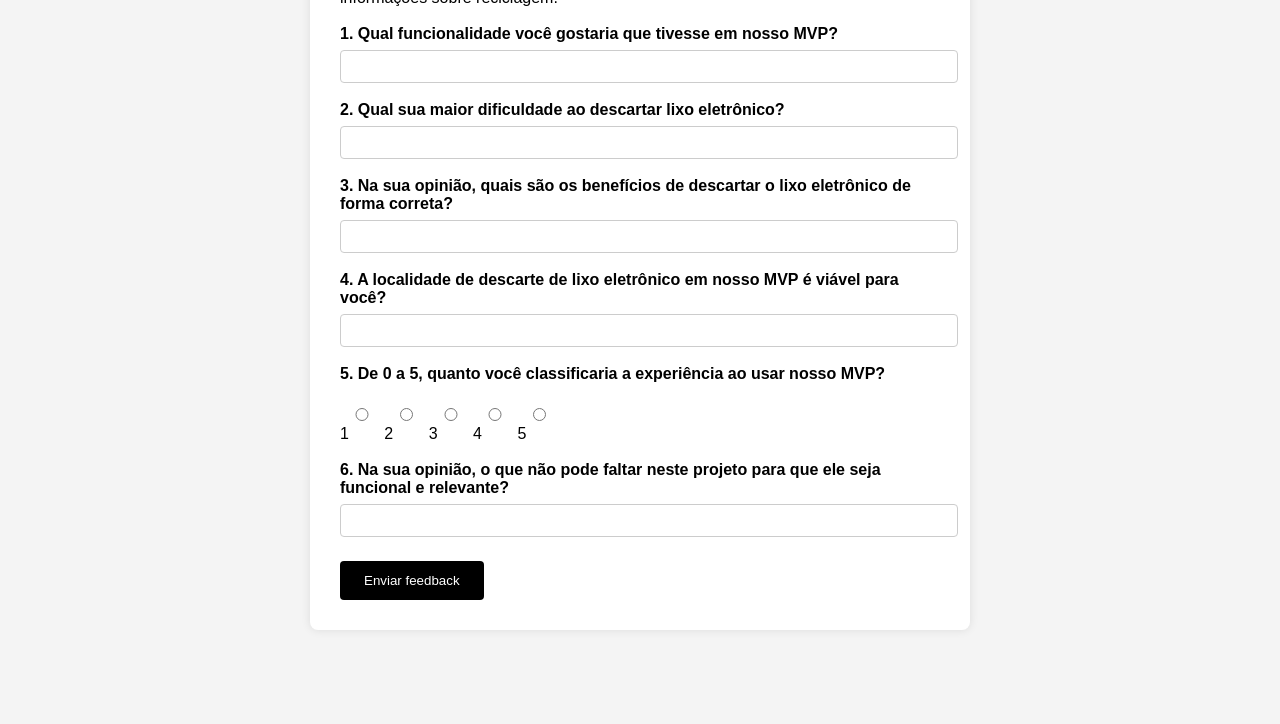
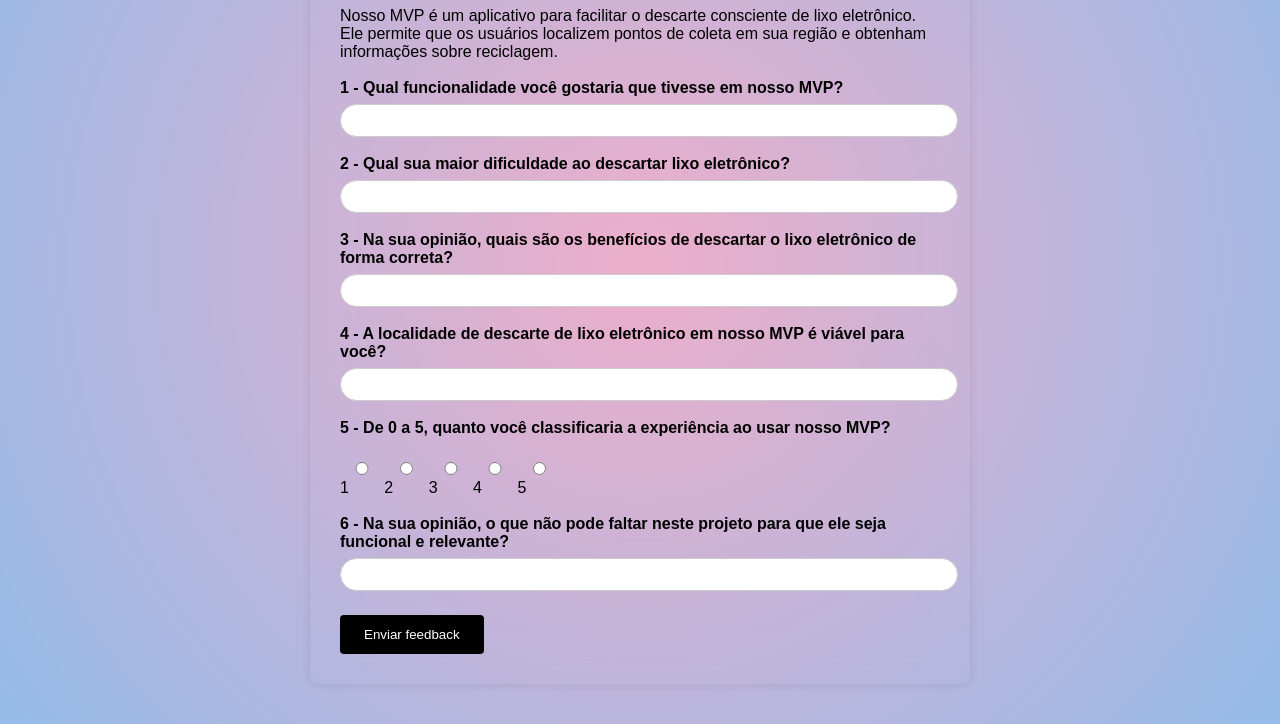
Before and after one commit to MaCarvalho07/Formulario, a plain HTML site: page index.html in a window 1280 px wide. Shown: the part 197-921 px from the top of the page. Before the commit the page ends 867 px from the top, so only its background shows below. Drawn offline with Linux system fonts and the light colour scheme.

Commit message:
Style
Mudança de background e icones

```diff
--- a/index.html
+++ b/index.html
@@ -7,24 +7,25 @@
 </head>
 <body>
     <div class="container">
+        <img src="lixo.png" alt="" style="border-radius: 10px; width: 50px; height: 50px;">
         <h1>Feedbacks sobre o MVP do projeto</h1>
         <p>
             Nosso MVP é um aplicativo para facilitar o descarte consciente de lixo eletrônico. Ele permite que os usuários localizem pontos de coleta em sua região e obtenham informações sobre reciclagem.
         </p>
         <form id="feedbackForm" action="https://formspree.io/f/mwpnqweb" method="POST">
-            <label for="identifica">1. Qual funcionalidade você gostaria que tivesse em nosso MVP?</label>
+            <label for="identifica">1 - Qual funcionalidade você gostaria que tivesse em nosso MVP?</label>
             <input id="identifica" name="1. Qual funcionalidade você gostaria que tivesse em nosso MVP?" rows="2" required></input>
 
-            <label for="descarta">2. Qual sua maior dificuldade ao descartar lixo eletrônico?</label>
+            <label for="descarta">2 - Qual sua maior dificuldade ao descartar lixo eletrônico?</label>
             <input id="descarta" name="2. Qual sua maior dificuldade ao descartar lixo eletrônico?" rows="2" required></input>
 
-            <label for="beneficios">3. Na sua opinião, quais são os benefícios de descartar o lixo eletrônico de forma correta?</label>
+            <label for="beneficios">3 - Na sua opinião, quais são os benefícios de descartar o lixo eletrônico de forma correta?</label>
             <input id="beneficios" name="3. Na sua opinião, quais são os benefícios de descartar o lixo eletrônico de forma correta?" rows="2" required></input>
 
-            <label for="aspecto">4. A localidade de descarte de lixo eletrônico em nosso MVP é viável para você?</label>
+            <label for="aspecto">4 - A localidade de descarte de lixo eletrônico em nosso MVP é viável para você?</label>
             <input id="aspecto" name="4. A localidade de descarte de lixo eletrônico em nosso MVP é viável para você?" rows="2" required></input>
 
-            <label>5. De 0 a 5, quanto você classificaria a experiência ao usar nosso MVP?</label>
+            <label>5 - De 0 a 5, quanto você classificaria a experiência ao usar nosso MVP?</label>
             <div class="scale">
                 <label><input type="radio" name="5. De 0 a 5, quanto você classificaria a experiência ao usar nosso MVP?" value="1" required> 1</label>
                 <label><input type="radio" name="5. De 0 a 5, quanto você classificaria a experiência ao usar nosso MVP?" value="2"> 2</label>
@@ -33,7 +34,7 @@
                 <label><input type="radio" name="5. De 0 a 5, quanto você classificaria a experiência ao usar nosso MVP?" value="5"> 5</label>
             </div>
 
-            <label for="sugestao">6. Na sua opinião, o que não pode faltar neste projeto para que ele seja funcional e relevante?</label>
+            <label for="sugestao">6 - Na sua opinião, o que não pode faltar neste projeto para que ele seja funcional e relevante?</label>
             <input id="sugestao" name="6. Na sua opinião, o que não pode faltar neste projeto para que ele seja funcional e relevante?" rows="2" required></input>
 
             <button type="submit">Enviar feedback</button>
--- a/styles.css
+++ b/styles.css
@@ -1,18 +1,22 @@
 
 body {
     font-family: Arial, sans-serif;
-    background: #f4f4f4;
+    background: #EEAECA;
+    background: radial-gradient(circle, rgba(238, 174, 202, 1) 0%, rgba(148, 187, 233, 1) 100%);
     margin: 0;
     padding: 0;
 }
 .container {
     max-width: 600px;
     margin: 40px auto;
-    background: #fff;
+    background: transparent;
+    backdrop-filter: blur(20px); /* Applies blur to content behind this element */
     padding: 30px;
     border-radius: 8px;
     box-shadow: 0 0 10px rgba(0,0,0,0.1);
 }
+
+
 h1 {
     color: #000000;
 }
@@ -26,7 +30,7 @@ input, select {
     width: 100%;
     padding: 8px;
     margin-top: 7px;
-    border-radius: 4px;
+    border-radius: 20px;
     border: 1px solid #ccc;
 }
 .scale {
```
Also changed, not shown: lixo.png (added).
